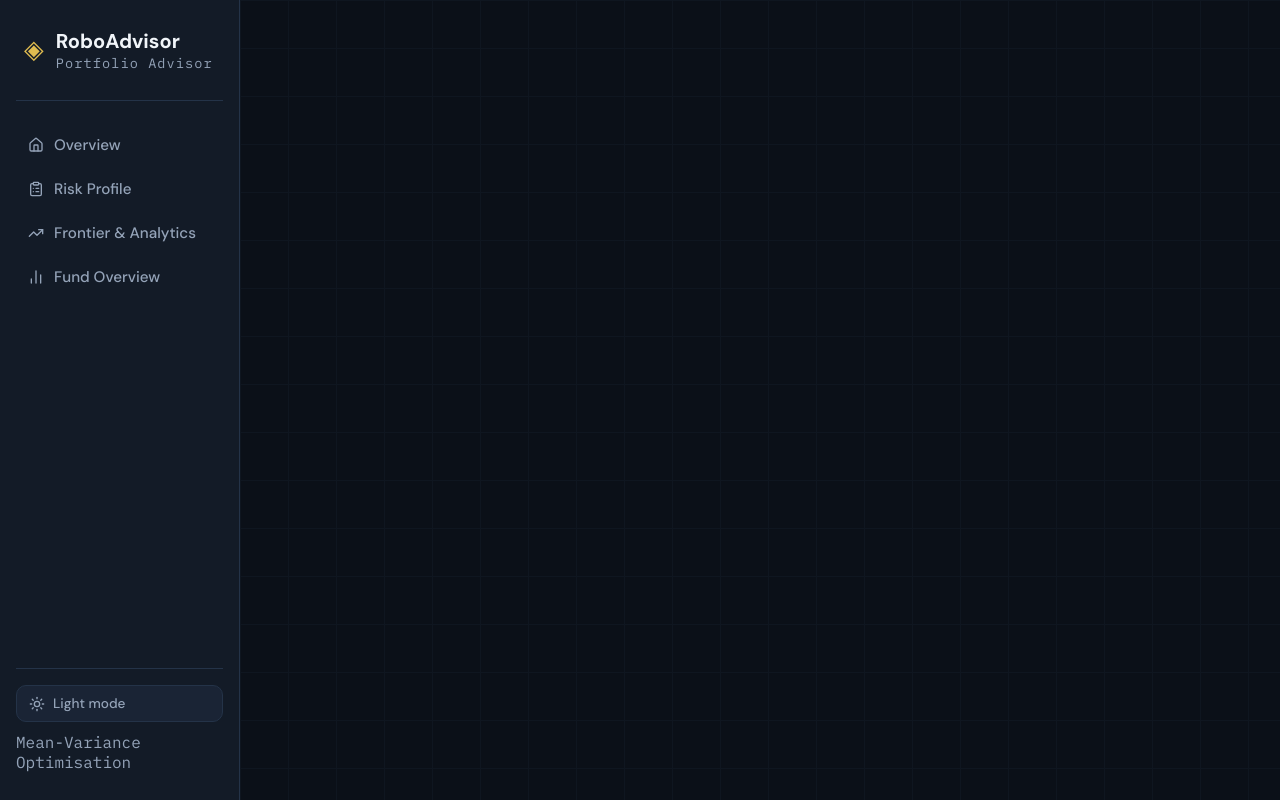
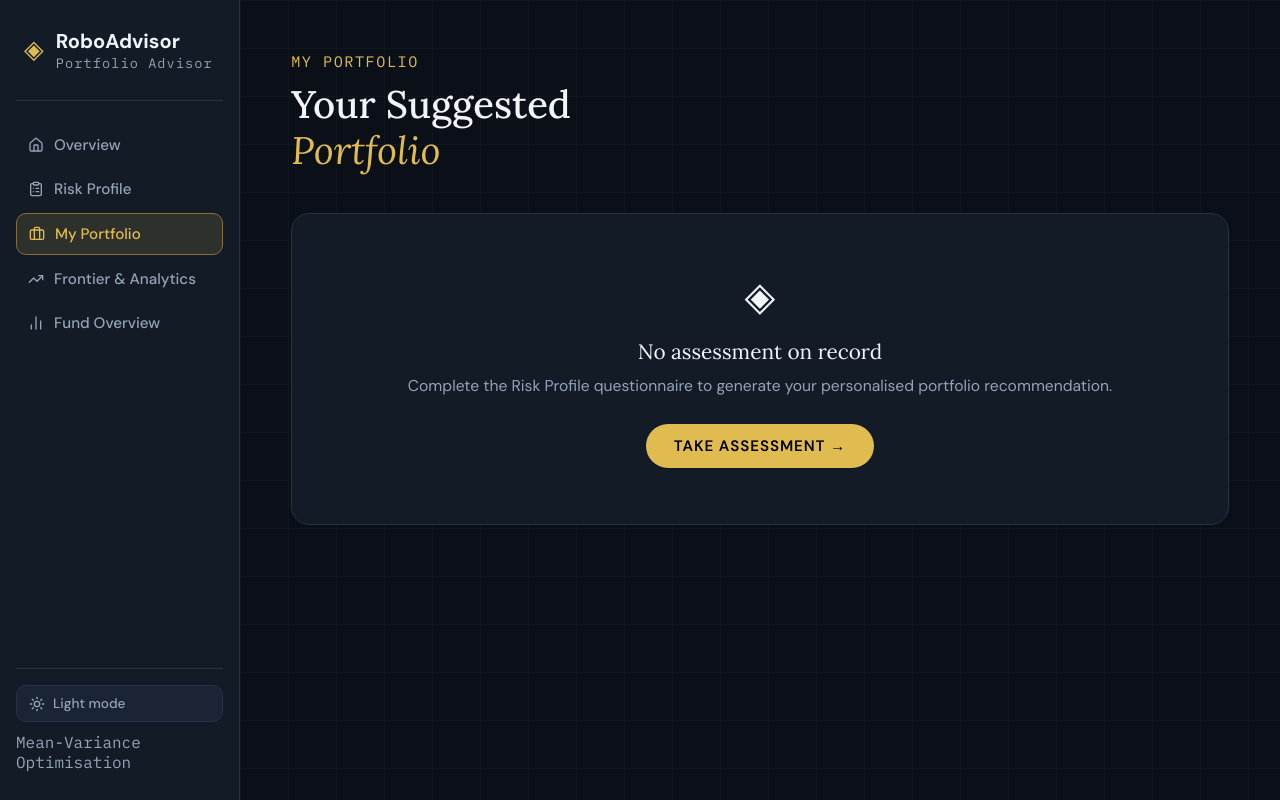
Before and after one commit to AsthaGarg16/roboadvisor, a React (Vite) app in the folder frontend/: page /my-portfolio in a window 1280 px wide. Built offline with nearby package versions, Linux system fonts and the light colour scheme.

Commit message:
save results in session storage

```diff
--- a/frontend/src/App.jsx
+++ b/frontend/src/App.jsx
@@ -1,10 +1,11 @@
 import { useState, useEffect } from 'react'
 import { BrowserRouter, Routes, Route, NavLink } from 'react-router-dom'
-import { BarChart2, ClipboardList, Home, TrendingUp, Sun, Moon } from 'lucide-react'
+import { BarChart2, ClipboardList, Home, TrendingUp, Sun, Moon, Briefcase } from 'lucide-react'
 import HomePage from './pages/HomePage'
 import QuestionnairePage from './pages/QuestionnairePage'
 import PortfolioPage from './pages/PortfolioPage'
 import FundOverviewPage from './pages/FundOverviewPage'
+import MyPortfolioPage from './pages/MyPortfolioPage'
 import './App.css'
 
 function useTheme() {
@@ -47,6 +48,9 @@ function Nav({ theme, toggle }) {
         <NavLink to="/questionnaire" className={({isActive})=>`nav-item${isActive?' active':''}`}>
           <ClipboardList size={16}/> <span>Risk Profile</span>
         </NavLink>
+        <NavLink to="/my-portfolio" className={({isActive})=>`nav-item${isActive?' active':''}`}>
+          <Briefcase size={16}/> <span>My Portfolio</span>
+        </NavLink>
         <NavLink to="/portfolio" className={({isActive})=>`nav-item${isActive?' active':''}`}>
           <TrendingUp size={16}/> <span>Frontier &amp; Analytics</span>
         </NavLink>
@@ -72,6 +76,9 @@ function MobileNav({ theme, toggle }) {
         <NavLink to="/questionnaire" className={({isActive})=>`mobile-nav-item${isActive?' active':''}`}>
           <ClipboardList size={20}/><span>Profile</span>
         </NavLink>
+        <NavLink to="/my-portfolio" className={({isActive})=>`mobile-nav-item${isActive?' active':''}`}>
+          <Briefcase size={20}/><span>Portfolio</span>
+        </NavLink>
         <NavLink to="/portfolio" className={({isActive})=>`mobile-nav-item${isActive?' active':''}`}>
           <TrendingUp size={20}/><span>Frontier</span>
         </NavLink>
@@ -95,6 +102,7 @@ export default function App() {
           <Routes>
             <Route path="/" element={<HomePage />} />
             <Route path="/questionnaire" element={<QuestionnairePage />} />
+            <Route path="/my-portfolio" element={<MyPortfolioPage />} />
             <Route path="/portfolio" element={<PortfolioPage />} />
             <Route path="/funds" element={<FundOverviewPage />} />
           </Routes>
--- /dev/null
+++ b/frontend/src/pages/MyPortfolioPage.jsx
@@ -0,0 +1,54 @@
+import { useState } from 'react'
+import { useNavigate } from 'react-router-dom'
+import ResultDashboard from '../components/ResultDashboard'
+
+export default function MyPortfolioPage() {
+  const navigate   = useNavigate()
+  const [result]   = useState(() => {
+    const s = sessionStorage.getItem('lastAssessmentResult')
+    return s ? JSON.parse(s) : null
+  })
+  const [portfolioData] = useState(() => {
+    const s = sessionStorage.getItem('lastPortfolioData')
+    return s ? JSON.parse(s) : null
+  })
+
+  if (!result) {
+    return (
+      <div className="page">
+        <div className="page-header">
+          <div className="page-eyebrow">My Portfolio</div>
+          <h1 className="page-title">Your Suggested<br/><em style={{color:'var(--gold)'}}>Portfolio</em></h1>
+        </div>
+        <div className="card" style={{textAlign:'center',padding:'56px 36px'}}>
+          <div style={{fontSize:'2.5rem',marginBottom:16}}>◈</div>
+          <div style={{fontFamily:"'Lora',serif",fontSize:'1.3rem',color:'var(--text)',marginBottom:10}}>
+            No assessment on record
+          </div>
+          <div style={{color:'var(--text-muted)',fontSize:'.98rem',marginBottom:28}}>
+            Complete the Risk Profile questionnaire to generate your personalised portfolio recommendation.
+          </div>
+          <button
+            onClick={() => navigate('/questionnaire')}
+            style={{display:'inline-flex',alignItems:'center',gap:8,padding:'12px 28px',borderRadius:99,background:'var(--gold)',color:'var(--btn-text-on-gold)',fontFamily:"'DM Sans',sans-serif",fontWeight:600,fontSize:'.95rem',border:'none',cursor:'pointer',letterSpacing:'.06em',textTransform:'uppercase'}}>
+            Take Assessment →
+          </button>
+        </div>
+      </div>
+    )
+  }
+
+  return (
+    <div className="page">
+      <div className="page-header">
+        <div className="page-eyebrow">My Portfolio</div>
+        <h1 className="page-title">Your Suggested<br/><em style={{color:'var(--gold)'}}>Portfolio</em></h1>
+      </div>
+      <ResultDashboard
+        data={result}
+        portfolioData={portfolioData}
+        onRetake={() => navigate('/questionnaire')}
+      />
+    </div>
+  )
+}
--- a/frontend/src/pages/QuestionnairePage.jsx
+++ b/frontend/src/pages/QuestionnairePage.jsx
@@ -43,6 +43,8 @@ export default function QuestionnairePage() {
       })
       const data = await res.json()
       setResult(data)
+      sessionStorage.setItem('lastAssessmentResult', JSON.stringify(data))
+      if (portfolioData) sessionStorage.setItem('lastPortfolioData', JSON.stringify(portfolioData))
     } catch (e) {
       setError('Submission failed. Check that Flask is running.')
     }
```
